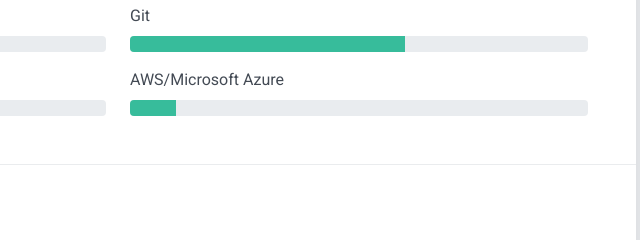
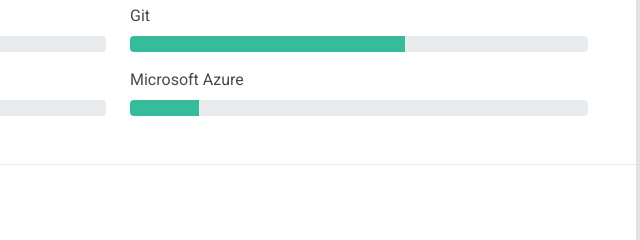
Before and after one commit to dominik-lenda/resume-azure-acg-challenge, a plain HTML site: page frontend/index.html in a window 1280 px wide. Shown: the part 791-1031 px from the top of the page, 522-1162 px from the left. Drawn offline with Linux system fonts and the light colour scheme; no server answers.

Commit message:
remove AWS skill and increase Azure skill bar to 15%

```diff
--- a/frontend/index.html
+++ b/frontend/index.html
@@ -137,9 +137,9 @@
             <div class="progress-bar bg-success" role="progressbar" data-aos="zoom-in-right" data-aos-delay="500" data-aos-anchor=".skills-section" style="width: 60%" aria-valuenow="60" aria-valuemin="0" aria-valuemax="100"></div>
           </div>
         </div>
-        <div class="mb-2"><span>AWS/Microsoft Azure</span>
+        <div class="mb-2"><span>Microsoft Azure</span>
           <div class="progress my-1">
-            <div class="progress-bar bg-success" role="progressbar" data-aos="zoom-in-right" data-aos-delay="600" data-aos-anchor=".skills-section" style="width: 10%" aria-valuenow="10" aria-valuemin="0" aria-valuemax="100"></div>
+            <div class="progress-bar bg-success" role="progressbar" data-aos="zoom-in-right" data-aos-delay="600" data-aos-anchor=".skills-section" style="width: 15%" aria-valuenow="15" aria-valuemin="0" aria-valuemax="100"></div>
           </div>
         </div>
       </div>
```
